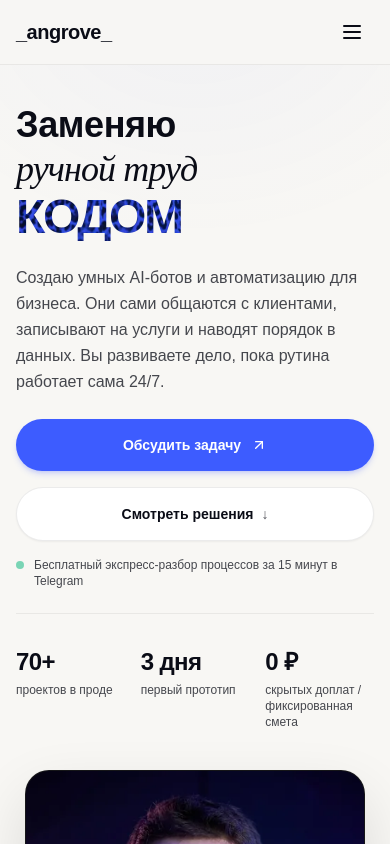
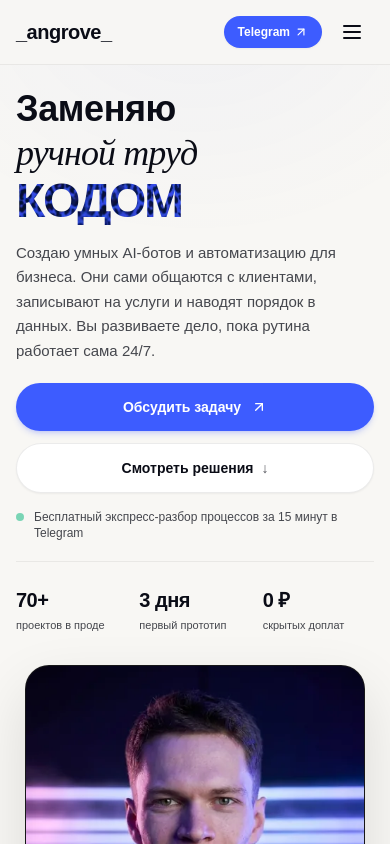
Before and after one commit to andrey2014x-ux/angrove-landing, a React (Vite) app: page / in a window 390 px wide. Shown: the top 844 px of the page. Built offline with nearby package versions, Linux system fonts and the light colour scheme; no server answers.

Commit message:
fix(mobile): improve mobile layout, sticky header CTA, scroll-mt offsets, and iOS input zoom

```diff
--- a/src/components/sections/AboutMe.tsx
+++ b/src/components/sections/AboutMe.tsx
@@ -17,12 +17,12 @@ export const AboutMe: React.FC = () => {
     <section
       ref={sectionRef}
       id="about"
-      className="bg-transparent text-ink py-16 sm:py-24 relative overflow-hidden"
+      className="bg-transparent text-ink py-12 sm:py-24 relative overflow-hidden scroll-mt-20 sm:scroll-mt-24"
     >
       <div className="max-w-[1440px] mx-auto px-4 sm:px-8 lg:px-12">
 
         {/* Section Header */}
-        <div className="flex flex-col md:flex-row md:items-end justify-between gap-6 pb-10 border-b border-black/[0.06] mb-10">
+        <div className="flex flex-col md:flex-row md:items-end justify-between gap-4 sm:gap-6 pb-6 sm:pb-10 border-b border-black/[0.06] mb-6 sm:mb-10">
           <div>
             <WordReveal
               as="h2"
@@ -106,7 +106,7 @@ export const AboutMe: React.FC = () => {
                 target="_blank"
                 rel="noopener noreferrer"
                 onClick={handleTelegramClick}
-                className="group inline-flex items-center gap-2.5 bg-blue text-white rounded-full px-8 py-4 text-xs sm:text-sm font-bold uppercase tracking-wider shadow-[0_10px_25px_rgba(61,92,255,0.35)] hover:shadow-[0_12px_30px_rgba(61,92,255,0.5)] hover:-translate-y-0.5 active:translate-y-0 transition-all select-none cursor-pointer"
+                className="group inline-flex items-center justify-center w-full sm:w-auto gap-2.5 bg-blue text-white rounded-full px-8 py-4 text-xs sm:text-sm font-bold uppercase tracking-wider shadow-[0_10px_25px_rgba(61,92,255,0.35)] hover:shadow-[0_12px_30px_rgba(61,92,255,0.5)] hover:-translate-y-0.5 active:translate-y-0 transition-all select-none cursor-pointer"
               >
                 <span>Написать Андрею напрямую</span>
                 <ArrowUpRight className="w-4 h-4 transition-transform group-hover:translate-x-0.5 group-hover:-translate-y-0.5" />
--- a/src/components/sections/Faq.tsx
+++ b/src/components/sections/Faq.tsx
@@ -77,11 +77,11 @@ export const Faq: React.FC = () => {
     <section
       ref={sectionRef}
       id="faq"
-      className="bg-transparent text-ink py-16 sm:py-24 relative overflow-hidden"
+      className="bg-transparent text-ink py-12 sm:py-24 relative overflow-hidden scroll-mt-20 sm:scroll-mt-24"
     >
       <div className="max-w-[1440px] mx-auto px-4 sm:px-8 lg:px-12">
         {/* Section Header */}
-        <div className="flex flex-col md:flex-row md:items-end justify-between gap-6 pb-10 border-b border-black/[0.06]">
+        <div className="flex flex-col md:flex-row md:items-end justify-between gap-4 sm:gap-6 pb-6 sm:pb-10 border-b border-black/[0.06]">
           <div>
             <WordReveal
               as="h2"
--- a/src/components/sections/Footer.tsx
+++ b/src/components/sections/Footer.tsx
@@ -69,7 +69,7 @@ export const Footer: React.FC = () => {
       <div className="max-w-[1360px] mx-auto px-4 sm:px-8 lg:px-12 relative z-10">
 
         {/* --- Central Editorial Hero Statement --- */}
-        <div className="pt-24 sm:pt-36 pb-20 sm:pb-28 text-center max-w-4xl mx-auto flex flex-col items-center">
+        <div className="pt-16 sm:pt-36 pb-14 sm:pb-28 text-center max-w-4xl mx-auto flex flex-col items-center">
 
           {/* Subtle Monospace Architect Tag */}
           <div className="flex flex-wrap items-center justify-center gap-1.5 sm:gap-2 font-mono text-[10px] sm:text-xs text-zinc-400 tracking-wider uppercase mb-6 sm:mb-8 text-center px-2">
--- a/src/components/sections/GuideForm.tsx
+++ b/src/components/sections/GuideForm.tsx
@@ -18,7 +18,7 @@ export const GuideForm: React.FC = () => {
     <section
       ref={sectionRef}
       id="guide"
-      className="bg-transparent text-ink py-16 sm:py-20 relative overflow-hidden"
+      className="bg-transparent text-ink py-12 sm:py-20 relative overflow-hidden scroll-mt-20 sm:scroll-mt-24"
     >
       <div className="max-w-[1440px] mx-auto px-4 sm:px-8 lg:px-12">
         <div data-reveal="stage" className="bg-[#0A0C16] text-white rounded-3xl p-6 sm:p-12 border border-white/10 shadow-2xl relative overflow-hidden">
--- a/src/components/sections/Header.tsx
+++ b/src/components/sections/Header.tsx
@@ -85,10 +85,22 @@ export const Header: React.FC = () => {
           </a>
         </nav>
 
-        {/* Mobile Hamburger Button */}
+        {/* Mobile Quick Actions (Telegram Pill + Hamburger) */}
+        <div className="flex md:hidden items-center gap-2">
+          <a
+            href={getTelegramUrl(TELEGRAM_MESSAGES.general)}
+            target="_blank"
+            rel="noopener noreferrer"
+            onClick={() => trackGoal('click_telegram')}
+            className="inline-flex items-center gap-1 px-3.5 py-2 rounded-full bg-blue text-white font-sans text-xs font-bold active:scale-95 transition-transform shadow-sm"
+          >
+            <span>Telegram</span>
+            <ArrowUpRight className="w-3.5 h-3.5" />
+          </a>
+
           <button
             type="button"
-          className="md:hidden p-2.5 text-ink hover:text-blue focus-visible:ring-2 focus-visible:ring-blue active:scale-95 transition-transform cursor-pointer"
+            className="p-2.5 text-ink hover:text-blue focus-visible:ring-2 focus-visible:ring-blue active:scale-95 transition-transform cursor-pointer"
             onClick={() => setMobileMenuOpen(!mobileMenuOpen)}
             aria-expanded={mobileMenuOpen}
             aria-label={mobileMenuOpen ? 'Закрыть меню' : 'Открыть меню'}
@@ -96,42 +108,43 @@ export const Header: React.FC = () => {
             {mobileMenuOpen ? <X size={24} aria-hidden="true" /> : <Menu size={24} aria-hidden="true" />}
           </button>
         </div>
+      </div>
 
       {/* Mobile Drawer Menu */}
       {mobileMenuOpen && (
-        <div className="md:hidden bg-paper border-b border-black/[0.08] px-6 py-6 flex flex-col gap-4 animate-fadeIn shadow-lg">
+        <div className="md:hidden bg-paper border-b border-black/[0.08] px-6 py-5 flex flex-col gap-2 animate-fadeIn shadow-lg">
           <a
             href="#services"
             onClick={() => setMobileMenuOpen(false)}
-            className="text-base font-bold text-ink hover:text-blue py-1.5 focus-visible:ring-2 focus-visible:ring-blue"
+            className="text-base font-bold text-ink hover:text-blue py-2.5 focus-visible:ring-2 focus-visible:ring-blue"
           >
             Услуги
           </a>
           <a
             href="#process"
             onClick={() => setMobileMenuOpen(false)}
-            className="text-base font-bold text-ink hover:text-blue py-1.5 focus-visible:ring-2 focus-visible:ring-blue"
+            className="text-base font-bold text-ink hover:text-blue py-2.5 focus-visible:ring-2 focus-visible:ring-blue"
           >
             Процесс
           </a>
           <a
             href="#about"
             onClick={() => setMobileMenuOpen(false)}
-            className="text-base font-bold text-ink hover:text-blue py-1.5 focus-visible:ring-2 focus-visible:ring-blue"
+            className="text-base font-bold text-ink hover:text-blue py-2.5 focus-visible:ring-2 focus-visible:ring-blue"
           >
             Обо мне
           </a>
           <a
             href="#faq"
             onClick={() => setMobileMenuOpen(false)}
-            className="text-base font-bold text-ink hover:text-blue py-1.5 focus-visible:ring-2 focus-visible:ring-blue"
+            className="text-base font-bold text-ink hover:text-blue py-2.5 focus-visible:ring-2 focus-visible:ring-blue"
           >
             Вопросы
           </a>
           <a
             href="#guide"
             onClick={handleGuideClick}
-            className="text-base font-bold text-blue py-1.5 flex items-center justify-between"
+            className="text-base font-bold text-blue py-2.5 flex items-center justify-between"
           >
             <span>Получить гид (PDF)</span>
             <span aria-hidden="true">↓</span>
@@ -145,7 +158,7 @@ export const Header: React.FC = () => {
               trackGoal('click_telegram');
               setMobileMenuOpen(false);
             }}
-            className="mt-2 py-3 px-5 rounded-xl bg-ink text-white font-mono text-xs font-bold uppercase tracking-wider flex items-center justify-center gap-2"
+            className="mt-2 py-3.5 px-5 rounded-full bg-blue text-white font-sans text-sm font-bold flex items-center justify-center gap-2 shadow-sm"
           >
             <span>Написать в Telegram</span>
             <ArrowUpRight className="w-4 h-4" />
--- a/src/components/sections/Hero.tsx
+++ b/src/components/sections/Hero.tsx
@@ -136,7 +136,7 @@ export const Hero: React.FC = () => {
   return (
     <section
       ref={heroRef}
-      className="relative bg-transparent text-ink pt-10 sm:pt-16 pb-16 sm:pb-24"
+      className="relative bg-transparent text-ink pt-6 sm:pt-16 pb-12 sm:pb-24"
       id="hero"
     >
       <div className="max-w-[1440px] mx-auto px-4 sm:px-8 lg:px-12 relative">
@@ -148,7 +148,7 @@ export const Hero: React.FC = () => {
             {/* H1 Headline with Leopard Code Text */}
             <h1
               ref={headlineRef}
-              className="font-display font-black tracking-tight leading-[0.95] text-ink select-none mb-6"
+              className="font-display font-black tracking-tight leading-[0.95] text-ink select-none mb-4 sm:mb-6"
             >
               <span className="hero-line block text-4xl sm:text-7xl lg:text-[88px] font-black">
                 Заменяю
@@ -164,19 +164,19 @@ export const Hero: React.FC = () => {
             </h1>
 
             {/* Subtitle */}
-            <p className="hero-subtitle font-sans text-base sm:text-lg lg:text-xl text-ink/75 font-normal leading-relaxed max-w-xl mb-6">
+            <p className="hero-subtitle font-sans text-[15px] sm:text-lg lg:text-xl text-ink/75 font-normal leading-relaxed max-w-xl mb-5 sm:mb-6">
               Создаю умных AI-ботов и автоматизацию для бизнеса. Они сами общаются с клиентами, записывают на услуги и наводят порядок в данных. Вы развиваете дело, пока рутина работает сама 24/7.
             </p>
 
             {/* Actions: Modern Buttons */}
             <div className="hero-actions flex flex-col items-start gap-3 w-full sm:w-auto">
-              <div className="flex flex-col sm:flex-row items-stretch sm:items-center gap-4 w-full sm:w-auto">
+              <div className="flex flex-col sm:flex-row items-stretch sm:items-center gap-3 sm:gap-4 w-full sm:w-auto">
                 <a
                   href={getTelegramUrl(TELEGRAM_MESSAGES.general)}
                   target="_blank"
                   rel="noopener noreferrer"
                   onClick={handleTelegramClick}
-                  className="group inline-flex items-center justify-center gap-2.5 bg-blue text-white rounded-full px-8 py-4 text-sm sm:text-base font-bold shadow-md hover:shadow-lg shadow-blue/20 hover:-translate-y-0.5 active:translate-y-0 transition-all duration-200 cursor-pointer"
+                  className="group inline-flex items-center justify-center gap-2.5 bg-blue text-white rounded-full px-7 sm:px-8 py-3.5 sm:py-4 text-sm sm:text-base font-bold shadow-md hover:shadow-lg shadow-blue/20 hover:-translate-y-0.5 active:translate-y-0 transition-all duration-200 cursor-pointer"
                 >
                   <span>Обсудить задачу</span>
                   <ArrowUpRight className="w-4 h-4 transition-transform group-hover:translate-x-0.5 group-hover:-translate-y-0.5" />
@@ -184,7 +184,7 @@ export const Hero: React.FC = () => {
 
                 <a
                   href="#services"
-                  className="inline-flex items-center justify-center gap-2 bg-white text-ink rounded-full px-8 py-4 text-sm sm:text-base font-bold border border-black/[0.08] shadow-sm hover:border-black/20 hover:bg-zinc-50 hover:-translate-y-0.5 active:translate-y-0 transition-all duration-200 cursor-pointer"
+                  className="inline-flex items-center justify-center gap-2 bg-white text-ink rounded-full px-7 sm:px-8 py-3.5 sm:py-4 text-sm sm:text-base font-bold border border-black/[0.08] shadow-sm hover:border-black/20 hover:bg-zinc-50 hover:-translate-y-0.5 active:translate-y-0 transition-all duration-200 cursor-pointer"
                 >
                   <span>Смотреть решения</span>
                   <span className="text-ink/70">↓</span>
@@ -199,24 +199,24 @@ export const Hero: React.FC = () => {
             </div>
 
             {/* Stats Row */}
-            <div className="grid grid-cols-3 gap-4 sm:gap-8 pt-8 mt-6 border-t border-black/[0.06] w-full max-w-lg items-baseline">
+            <div className="grid grid-cols-3 gap-3 sm:gap-8 pt-6 mt-5 sm:pt-8 sm:mt-6 border-t border-black/[0.06] w-full max-w-lg items-baseline">
               <div className="hero-stat">
-                <div className="text-2xl sm:text-3xl font-black font-display text-ink tabular-nums tracking-tight">
+                <div className="text-xl sm:text-3xl font-black font-display text-ink tabular-nums tracking-tight">
                   <CountUp target={70} suffix="+" duration={1400} delay={300} />
                 </div>
-                <div className="text-xs text-ink/75 font-sans mt-1">проектов в проде</div>
+                <div className="text-[11px] sm:text-xs text-ink/75 font-sans mt-1 leading-snug">проектов в проде</div>
               </div>
               <div className="hero-stat">
-                <div className="text-2xl sm:text-3xl font-black font-display text-ink tabular-nums tracking-tight">
+                <div className="text-xl sm:text-3xl font-black font-display text-ink tabular-nums tracking-tight">
                   <CountUp target={3} suffix=" дня" duration={1000} delay={400} />
                 </div>
-                <div className="text-xs text-ink/75 font-sans mt-1">первый прототип</div>
+                <div className="text-[11px] sm:text-xs text-ink/75 font-sans mt-1 leading-snug">первый прототип</div>
               </div>
               <div className="hero-stat">
-                <div className="text-2xl sm:text-3xl font-black font-display text-ink tabular-nums tracking-tight">
+                <div className="text-xl sm:text-3xl font-black font-display text-ink tabular-nums tracking-tight">
                   <CountUp target={0} suffix=" ₽" duration={1000} delay={300} />
                 </div>
-                <div className="text-xs text-ink/75 font-sans mt-1">скрытых доплат / фиксированная смета</div>
+                <div className="text-[11px] sm:text-xs text-ink/75 font-sans mt-1 leading-snug">скрытых доплат</div>
               </div>
             </div>
           </div>
@@ -224,7 +224,7 @@ export const Hero: React.FC = () => {
           {/* Right Column: Clean Premium Photo Frame framed by Global 3D */}
           <div
             ref={photoBlockRef}
-            className="lg:col-span-5 flex flex-col items-center justify-center w-full relative min-h-[440px] sm:min-h-[500px]"
+            className="lg:col-span-5 flex flex-col items-center justify-center w-full relative min-h-[340px] sm:min-h-[500px]"
           >
             {/* Clean, Premium Photo of Andrey */}
             <div className="w-full max-w-[340px] sm:max-w-[390px] relative z-10">
--- a/src/components/sections/Services.tsx
+++ b/src/components/sections/Services.tsx
@@ -75,11 +75,11 @@ export const Services: React.FC = () => {
     <section
       ref={sectionRef}
       id="services"
-      className="bg-transparent text-ink py-16 sm:py-24 relative overflow-hidden"
+      className="bg-transparent text-ink py-12 sm:py-24 relative overflow-hidden scroll-mt-20 sm:scroll-mt-24"
     >
       <div className="max-w-[1440px] mx-auto px-4 sm:px-8 lg:px-12">
         {/* Section Header */}
-        <div className="flex flex-col md:flex-row md:items-end justify-between gap-6 pb-10 border-b border-black/[0.06]">
+        <div className="flex flex-col md:flex-row md:items-end justify-between gap-4 sm:gap-6 pb-6 sm:pb-10 border-b border-black/[0.06]">
           <div>
             <WordReveal
               as="h2"
--- a/src/components/sections/services/ServiceScenes.tsx
+++ b/src/components/sections/services/ServiceScenes.tsx
@@ -396,7 +396,7 @@ export const TelegramChatScene: React.FC<TelegramChatSceneProps> = ({ activeTab
             maxLength={500}
             autoComplete="off"
             placeholder="Напишите вопрос или задачу..."
-            className="flex-1 bg-white/5 border border-white/15 focus:border-blue rounded-xl px-3.5 py-2 text-xs sm:text-sm text-white placeholder-white/40 focus:outline-none transition-colors"
+            className="flex-1 bg-white/5 border border-white/15 focus:border-blue rounded-xl px-3.5 py-2 text-base sm:text-sm text-white placeholder-white/40 focus:outline-none transition-colors"
           />
           <button
             type="submit"
```
Also changed, not shown: src/components/sections/Process.tsx (+8 -8 lines), 1 other file (tests, documents, lock files or other folders). Lines whose indentation alone changed are shown as unchanged.
